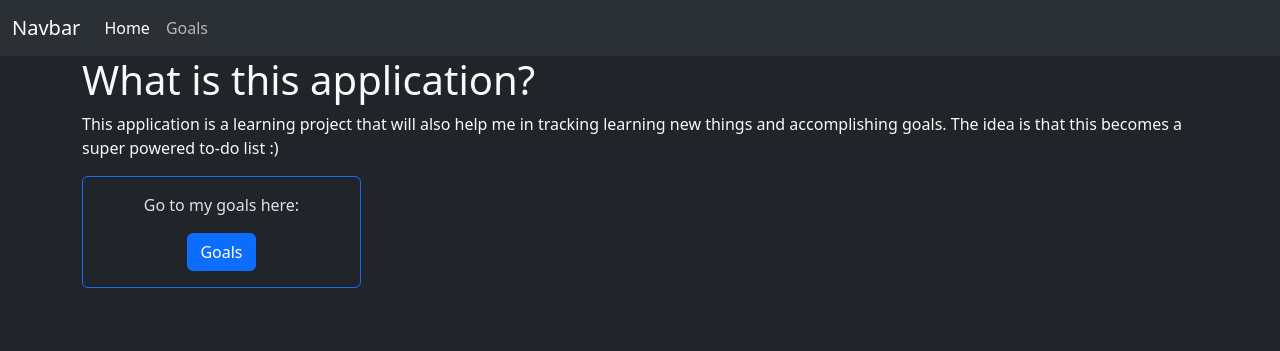
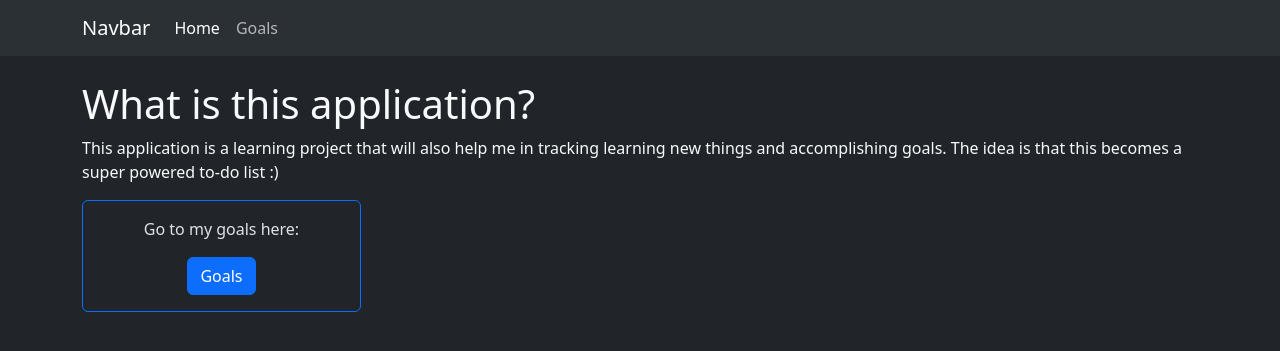
Before and after one commit to awoerz/GoalTrackerDjango, a Django app: page / in a window 1280 px wide. Shown: the top 351 px of the page. Run offline with Django 5.2, Linux system fonts and the light colour scheme; some libraries are stand-ins or nearby versions.

Commit message:
slight update to navbar

```diff
--- a/projects/templates/layout.html
+++ b/projects/templates/layout.html
@@ -9,8 +9,8 @@
     {% bootstrap_javascript %}
 </head>
 <body class="bg-dark" data-bs-theme="dark">
-    <nav class="navbar navbar-expand-lg bg-body-tertiary">
-        <div class="container-fluid">
+    <nav class="navbar navbar-expand-lg bg-body-tertiary mb-4">
+        <div class="container">
             <a class="navbar-brand" href="#">Navbar</a>
             <button class="navbar-toggler" type="button" data-bs-toggle="collapse" data-bs-target="#navbarSupportedContent" aria-controls="navbarSupportedContent" aria-expanded="false" aria-label="Toggle navigation">
                 <span class="navbar-toggler-icon"></span>
```
